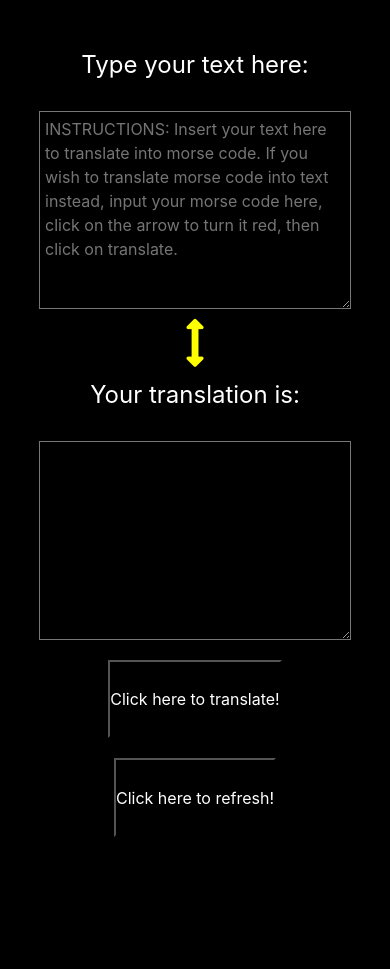
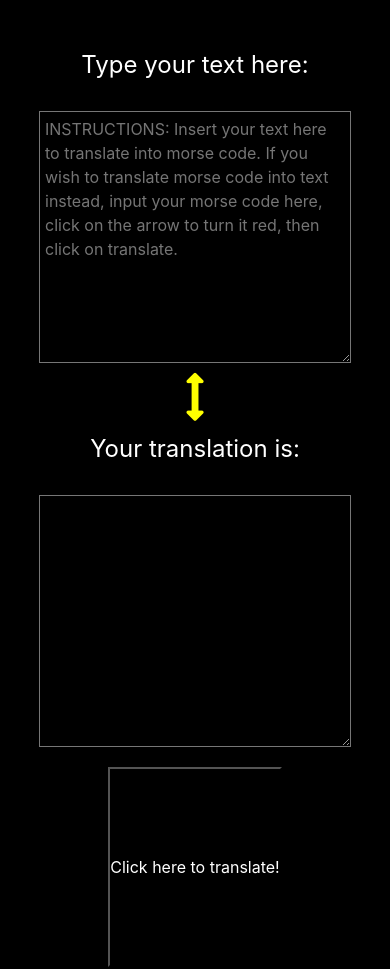
Before and after one commit to sophieroe95/morse-code-translator, a plain HTML site: page index.html in a window 390 px wide. Shown: the part 132-1101 px from the top of the page. Before the commit the page ends 979 px from the top, so only its background shows below. Drawn offline with nearby package versions, Linux system fonts and the light colour scheme; files whose address does not match are found by name.

```diff
--- a/style.scss
+++ b/style.scss
@@ -41,7 +41,7 @@
             display: flex;
             flex-direction: column;
             width: 80%;
-            height: 120%;
+            height: 200%;
             align-items: center;
             justify-content: space-between;
             background-color: black;
@@ -74,7 +74,7 @@
 
             button {
                 margin: 10px;
-                height: 100px;
+                height: 200px;
                 color: white;
             }
         }
```
Also changed, not shown: style.css.
